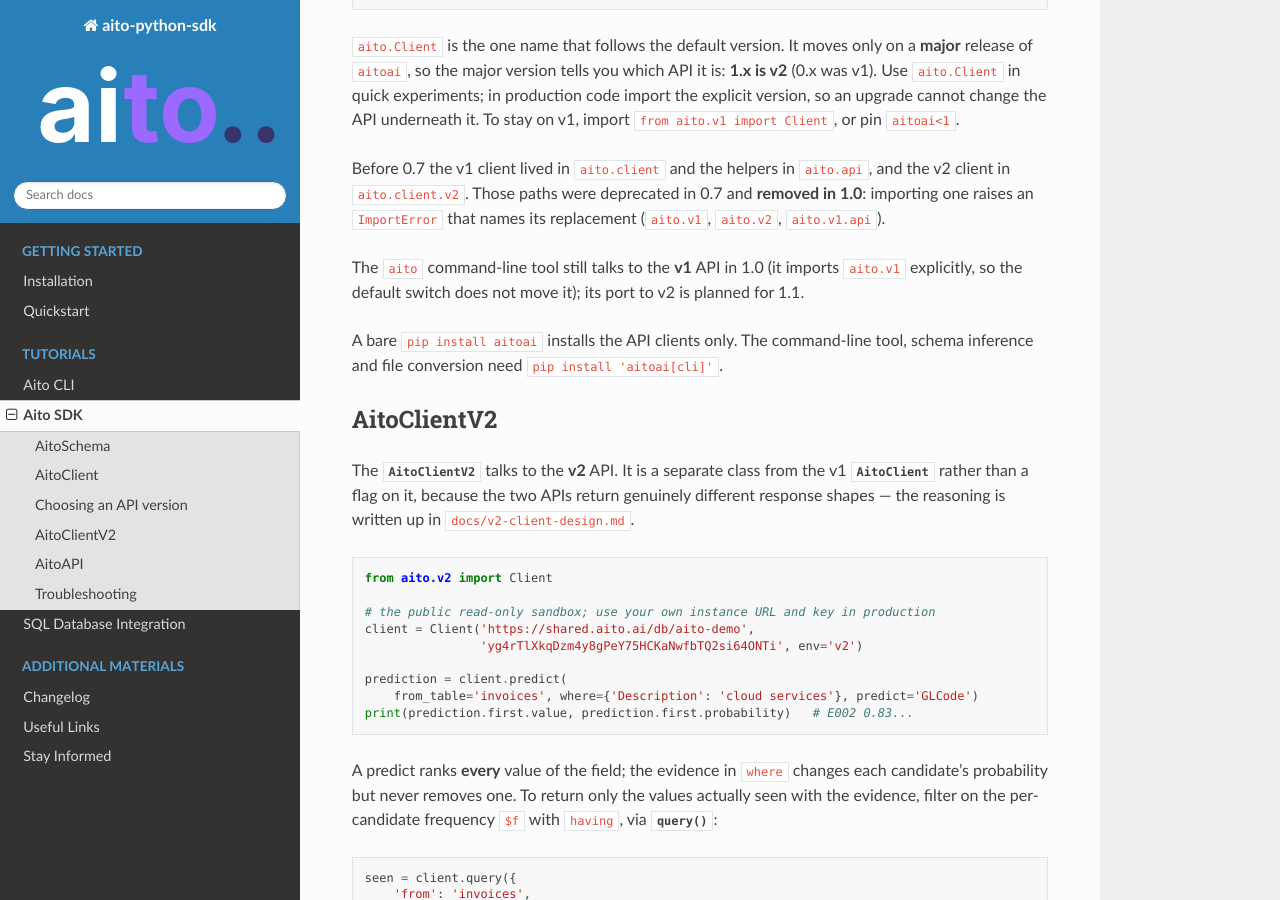
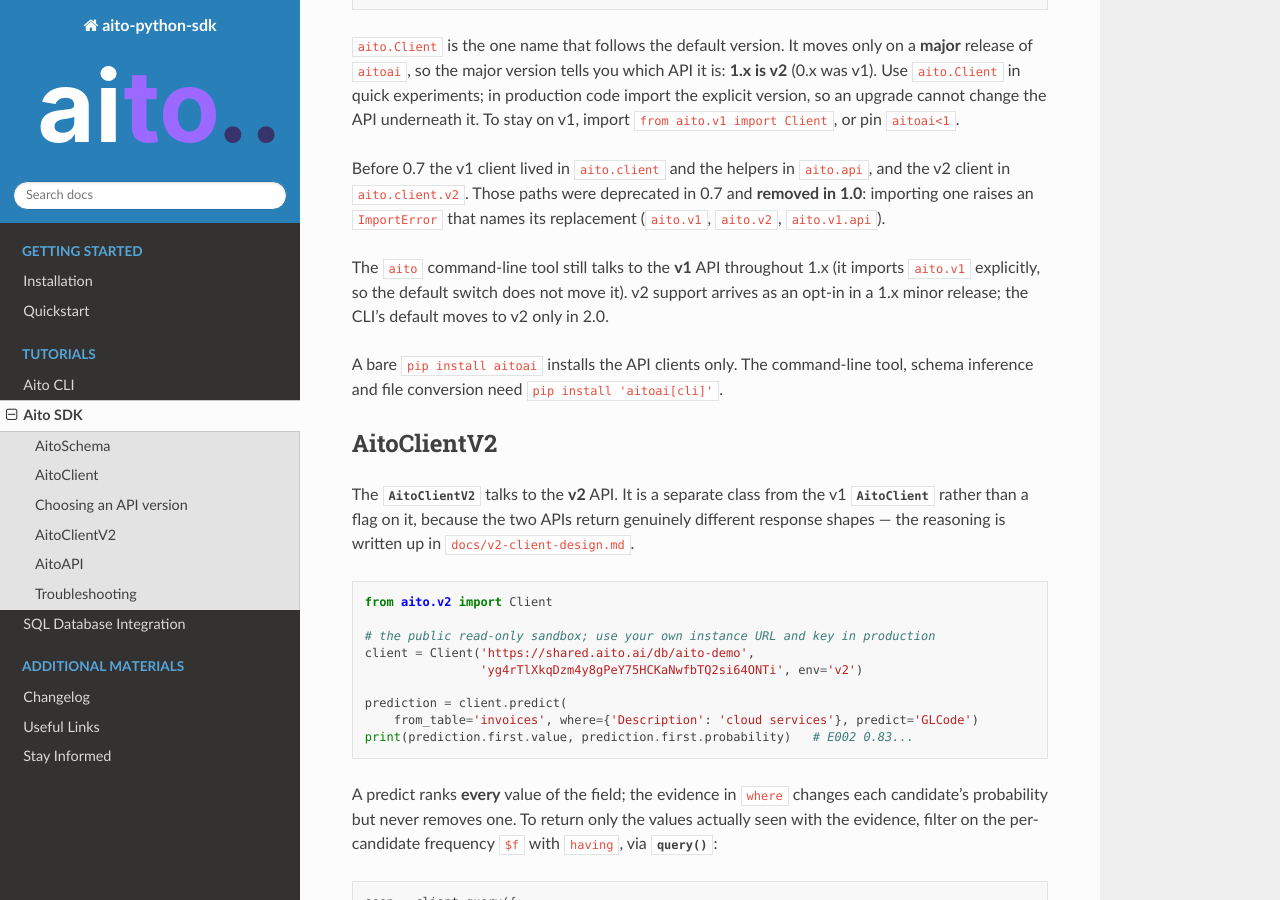
Before and after one commit to AitoDotAI/aito-python-tools, a Sphinx documentation site: the page built from docs/source/sdk.rst, in a window 1280 px wide and 900 px high, scrolled down 1214 px. Built offline with Sphinx 7.4.7 and the Read the Docs theme 3.1.0, drawn with Linux system fonts in a browser that asks for light colours.

Commit message:
1.0.0 docs: the CLI's move to v2 is opt-in in 1.x; its default flips only in 2.0
From the release review: switching the CLI's default in a minor release
would itself be a breaking change.

Co-Authored-By: Claude Opus 5.5 <noreply@anthropic.com>
Claude-Session: https://claude.ai/code/session_01AGxAujqUXtXMNcLfpqm96r

```diff
--- a/README.rst
+++ b/README.rst
@@ -38,7 +38,8 @@ the API underneath it. To stay on v1: ``from aito.v1 import Client``, or pin ``a
 
 The pre-0.7 paths (``aito.client``, ``aito.client.v2``, ``aito.api``) were removed in 1.0;
 importing one raises an ``ImportError`` naming its replacement. The command-line tool still
-talks to the v1 API in 1.0; its move to v2 is planned for 1.1. The design is written up in
+talks to the v1 API in 1.x: v2 support arrives as an opt-in in a 1.x minor release, and the
+CLI's default moves to v2 only in 2.0. The design is written up in
 ``docs/versioned-namespaces.md``.
 
 ``pip install aitoai`` installs the API clients. The command-line tool, schema inference
--- a/docs/source/changelog.rst
+++ b/docs/source/changelog.rst
@@ -30,7 +30,8 @@ SDK
 
 - ``aito.Client`` resolves to ``aito.v2.Client`` (``DEFAULT_API_VERSION = 'v2'``).
 - ``aito.client``, ``aito.client.v2`` and ``aito.api`` removed.
-- The ``aito`` command-line tool still talks to the v1 API; its port to v2 follows in 1.1.
+- The ``aito`` command-line tool still talks to the v1 API, and keeps doing so throughout 1.x:
+  v2 support will arrive as an opt-in, and the CLI's default moves to v2 only in 2.0.
 
 0.7.0
 -----
--- a/docs/source/sdk.rst
+++ b/docs/source/sdk.rst
@@ -61,8 +61,9 @@ client in ``aito.client.v2``. Those paths were deprecated in 0.7 and **removed i
 importing one raises an ``ImportError`` that names its replacement (``aito.v1``,
 ``aito.v2``, ``aito.v1.api``).
 
-The ``aito`` command-line tool still talks to the **v1** API in 1.0 (it imports ``aito.v1``
-explicitly, so the default switch does not move it); its port to v2 is planned for 1.1.
+The ``aito`` command-line tool still talks to the **v1** API throughout 1.x (it imports
+``aito.v1`` explicitly, so the default switch does not move it). v2 support arrives as an
+opt-in in a 1.x minor release; the CLI's default moves to v2 only in 2.0.
 
 A bare ``pip install aitoai`` installs the API clients only. The command-line tool, schema
 inference and file conversion need ``pip install 'aitoai[cli]'``.
```
Also changed, not shown: docs/versioned-namespaces.md (+4 -3 lines).
